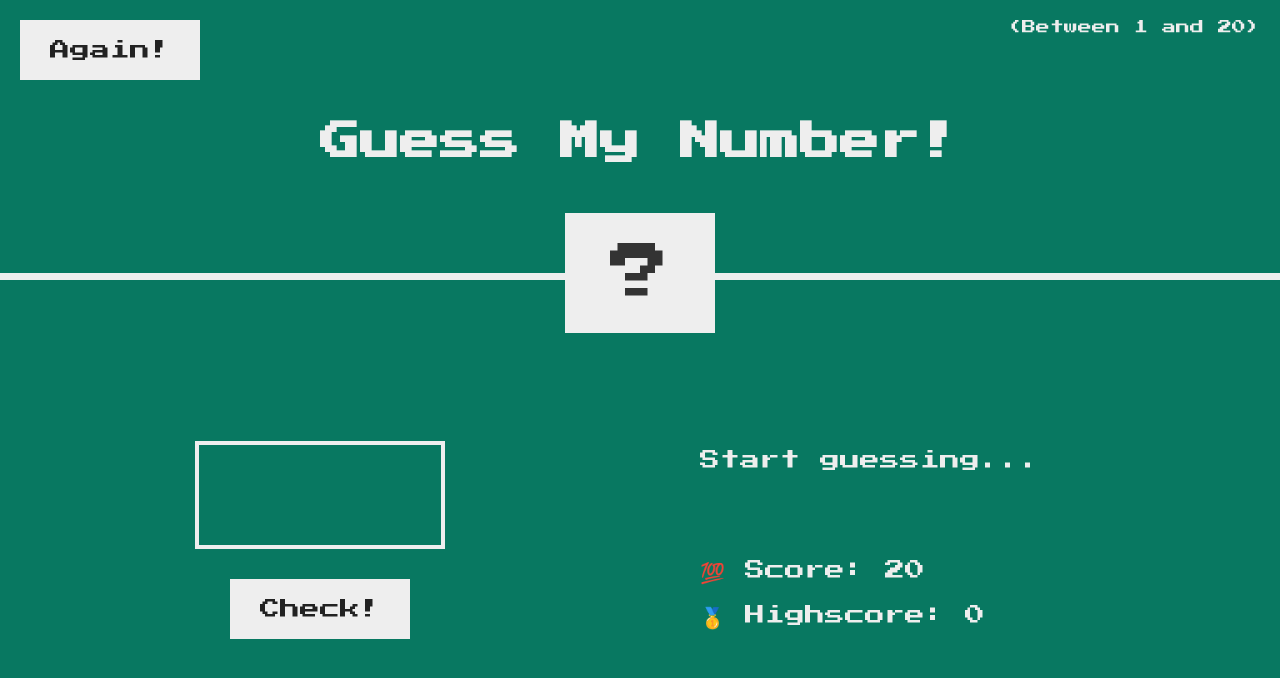
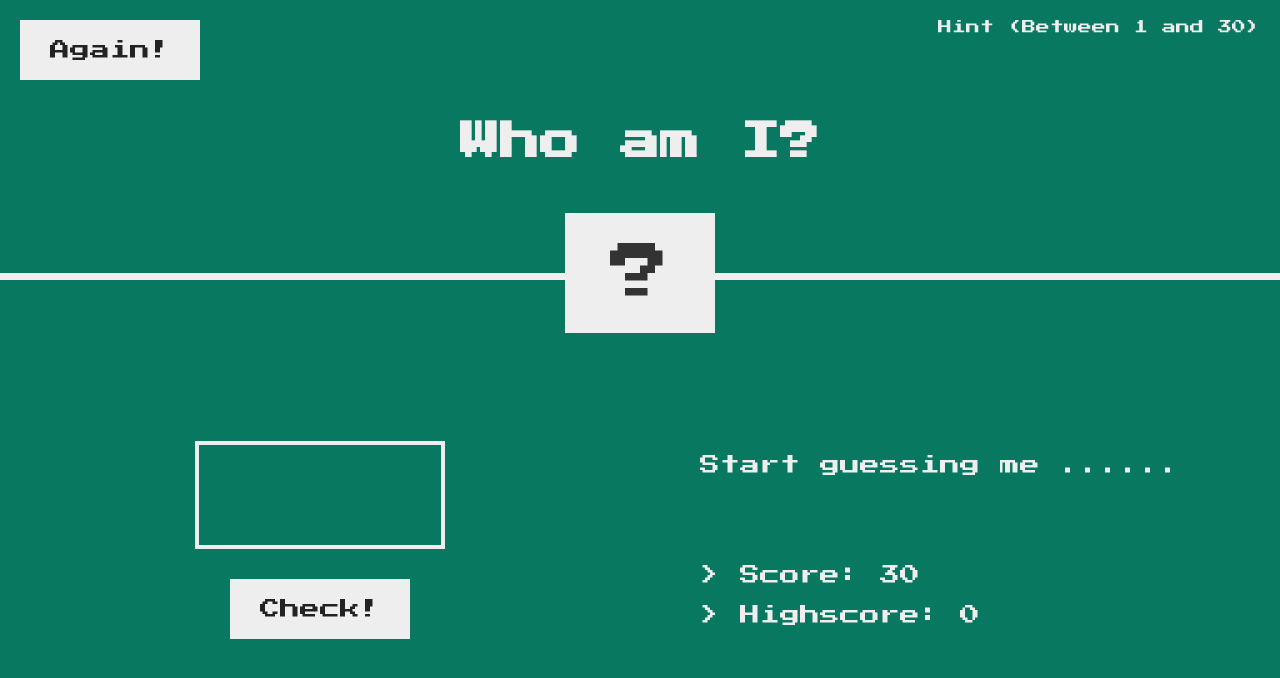
Before and after one commit to Sahi35/Guess-my-number, a plain HTML site: page index.html in a window 1280 px wide. Drawn offline with Linux system fonts and the light colour scheme.

Commit message:
Created index.html

```diff
--- a/index.html
+++ b/index.html
@@ -6,13 +6,13 @@
     <meta name="viewport" content="width=device-width, initial-scale=1.0" />
     <meta http-equiv="X-UA-Compatible" content="ie=edge" />
     <link rel="stylesheet" href="style.css" />
-    <title>Guess My Number!</title>
+    <title>Who am I?</title>
 </head>
 
 <body>
     <header>
-        <h1>Guess My Number!</h1>
-        <p class="between">(Between 1 and 20)</p>
+        <h1>Who am I?</h1>
+        <p class="between">Hint (Between 1 and 30)</p>
         <button class="btn again">Again!</button>
         <div class="number">?</div>
     </header>
@@ -23,10 +23,10 @@
         </section>
 
         <section class="right">
-            <p class="message">Start guessing...</p>
-            <p class="label-score">💯 Score: <span class="score">20</span></p>
+            <p class="message">Start guessing me ......</p>
+            <p class="label-score"> > Score: <span class="score">30</span></p>
             <p class="label-highscore">
-                🥇 Highscore: <span class="highscore">0</span>
+                > Highscore: <span class="highscore">0</span>
             </p>
         </section>
     </main>
```
